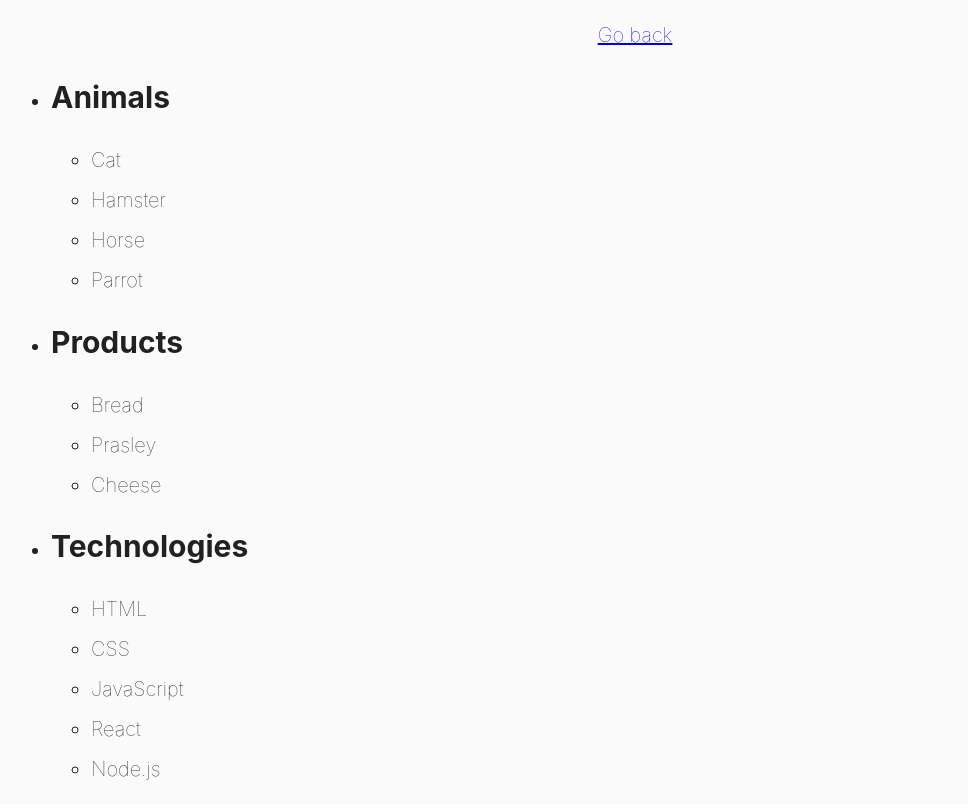
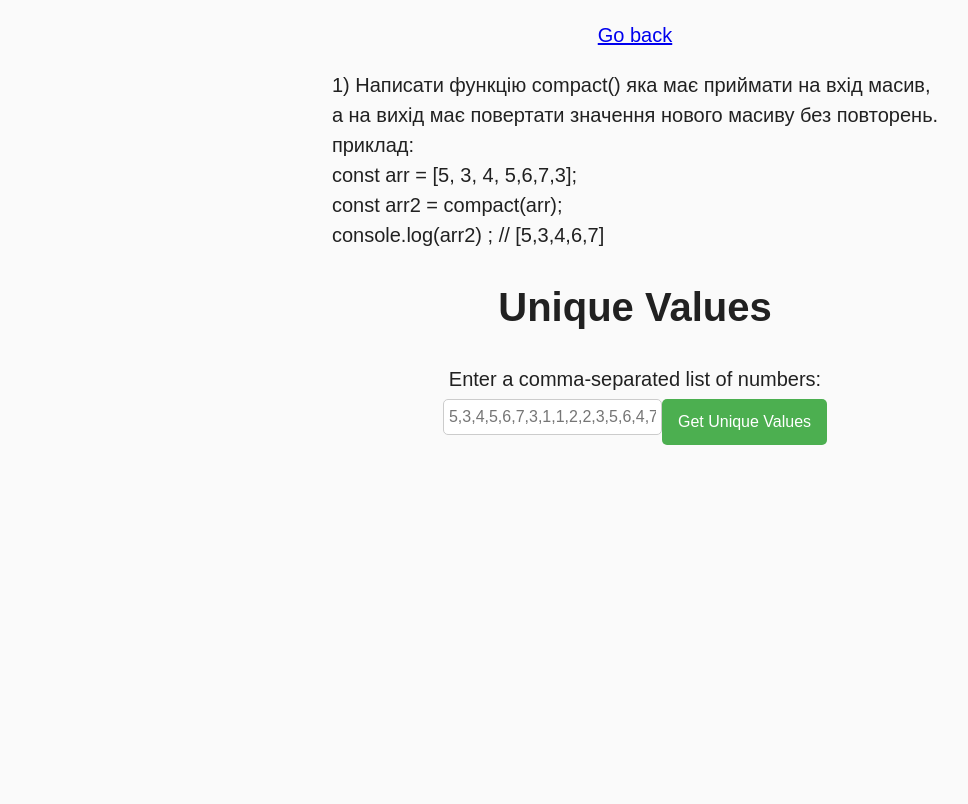
Before and after one commit to Qweeqer/js-fundamental-homework, a plain HTML site: page task-01.html in a window 1280 px wide. Shown: the whole page, without its empty margins (5-973 px from the left). Drawn offline with Linux system fonts and the light colour scheme.

Commit message:
Update task-01.html

```diff
--- a/task-01.html
+++ b/task-01.html
@@ -6,43 +6,120 @@
     <meta name="viewport" content="width=device-width, initial-scale=1.0" />
     <title>Task 1</title>
     <link rel="stylesheet" href="css/common.css" />
+    <style>
+      body {
+        font-family: Arial, sans-serif;
+
+      }
+
+      label {
+        display: flex;
+    justify-content: center;
+        margin-bottom: 5px;
+
+      }
+
+      input[type="text"] {
+        padding: 5px;
+        font-size: 16px;
+        border-radius: 5px;
+        border: 1px solid #ccc;
+        margin-bottom: 10px;
+      }
+      #inputForm{
+        display: flex;
+    justify-content: center;
+      }
+
+      input[type="button"] {
+        padding: 8px 16px;
+        background-color: #4caf50;
+        color: #fff;
+        font-size: 16px;
+        border: none;
+        border-radius: 5px;
+        cursor: pointer;
+      }
+
+      input[type="button"]:hover {
+        background-color: #3e8e41;
+      }
+    </style>
   </head>
   <body>
     <p><a href="index.html">Go back</a></p>
+    <p>1) Написати функцію compact() яка має приймати на вхід масив, <br>
+      а на вихід має повертати значення нового масиву без
+    повторень.<br>
+    приклад:<br>
+    const arr = [5, 3, 4, 5,6,7,3];<br>
+    const arr2 = compact(arr);<br>
+    console.log(arr2) ; // [5,3,4,6,7]</p>
+    <!-- <h1>Values in Array</h1>
+    <ul id="valuesList"></ul>
+    <h1>Unique Values in Array</h1>
+    <ul id="uniqueValuesList"></ul>
+    <script>
+      const arr = [5, 3, 4, 5, 6, 7, 3, 1, 1, 2, 2, 3, 5, 6, 4, 7, 39, 8, 5, 44, 555];
 
-    <ul id="categories">
-      <li class="item">
-        <h2>Animals</h2>
+      function compact(arr) {
+        const uniqueValues = [];
 
-        <ul>
-          <li>Cat</li>
-          <li>Hamster</li>
-          <li>Horse</li>
-          <li>Parrot</li>
-        </ul>
-      </li>
-      <li class="item">
-        <h2>Products</h2>
+        for (let i = 0; i < arr.length; i++) {
+          if (!uniqueValues.includes(arr[i])) {
+            uniqueValues.push(arr[i]);
+          }
+        }
 
-        <ul>
-          <li>Bread</li>
-          <li>Prasley</li>
-          <li>Cheese</li>
-        </ul>
-      </li>
-      <li class="item">
-        <h2>Technologies</h2>
+        return uniqueValues;
+      }
 
-        <ul>
-          <li>HTML</li>
-          <li>CSS</li>
-          <li>JavaScript</li>
-          <li>React</li>
-          <li>Node.js</li>
-        </ul>
-      </li>
-    </ul>
+      const uniqueValues = compact(arr);
 
+      console.log('uniqueValues', uniqueValues);
+
+      const valuesElement = document.getElementById("valuesList");
+
+      for (let i = 0; i < arr.length; i++) {
+        const valuesItem = document.createElement("li");
+        valuesItem.innerText = arr[i];
+        valuesElement.appendChild(valuesItem);
+      }
+      const uniqueValuesElement = document.getElementById("uniqueValuesList");
+      for (let i = 0; i < uniqueValues.length; i++) {
+          const listItem = document.createElement("li");
+          listItem.innerText = uniqueValues[i];
+          uniqueValuesElement.appendChild(listItem);
+        }
+
+    </script> -->
+    <h1>Unique Values</h1>
+    <label for="numbers">Enter a comma-separated list of numbers:</label>
+    <div id="inputForm">
+    <input type="text" id="numbers" placeholder="5,3,4,5,6,7,3,1,1,2,2,3,5,6,4,7,39,8,5,44,555">
+    <input type="button" value="Get Unique Values" onclick="getUniqueValues()">
+    </div>
+    <p id="result"></p>
+    <script>
+      function getUniqueValues() {
+        const input = document.getElementById('numbers').value;
+        const arr = input.split(',').map(Number);
+        const uniqueValues = compact(arr);
+        document.getElementById('result').textContent = `Unique Values: ${uniqueValues}`;
+      }
+
+      function compact(arr) {
+        const uniqueValues = [];
+
+        for (let i = 0; i < arr.length; i++) {
+          if (!uniqueValues.includes(arr[i])) {
+            uniqueValues.push(arr[i]);
+          }
+        }
+
+        return uniqueValues;
+      }
+</script>
     <script src="js/task-01.js" type="module"></script>
   </body>
 </html>
```
